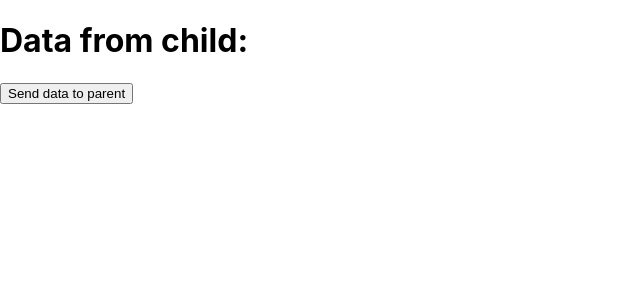
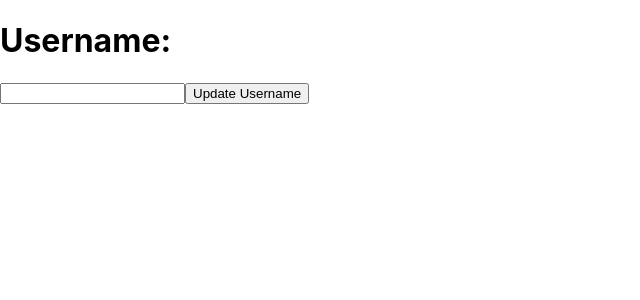
Before and after one commit to Remzo00/ITCamp2-React, a React (Create React App) app: page / in a window 1280 px wide. Shown: the top 300 px of the page, without its empty margins (0-640 px from the left). Built offline with nearby package versions, Linux system fonts and the light colour scheme.

Commit message:
'Prenos podata

```diff
--- a/src/props/child.js
+++ b/src/props/child.js
@@ -1,15 +1,22 @@
-import React from "react";
+import React, {useState} from "react";
 
-const Child = ({onData}) => {
-    const sendDataToParent = () => {
-        const data = 'Hello from child'
-        onData(data)
-    }
-    return(
-        <div>
-            <button onClick={sendDataToParent}>Send data to parent</button>
-        </div>
-    )
+const Child = ({onUsernameChange}) => {
+    const [inputValue, setInputValue] = useState('');
+
+    const handleChange = (event) => {
+      setInputValue(event.target.value);
+    };
+
+    const handleButtonClick = () => {
+      onUsernameChange(inputValue);
+    };
+
+    return (
+      <div>
+        <input type="text" value={inputValue} onChange={handleChange} />
+        <button onClick={handleButtonClick}>Update Username</button>
+      </div>
+    );
 }
 
 export default Child
--- a/src/props/parent.js
+++ b/src/props/parent.js
@@ -2,16 +2,17 @@ import React, { useState } from "react";
 import Child from "./child";
 
 const Parent = () => {
-    const [dataFromChild, setDataFromChild] = useState('')
+    const [username, setUsername] = useState('');
 
-    const handleDataFromChild = (data) => {
-        setDataFromChild(data)
-    }
+  const handleUsernameChange = (newUsername) => {
+    setUsername(newUsername);
+  };
+
 
     return(
         <div>
-            <h1>Data from child: {dataFromChild}</h1>
-            <Child onData={handleDataFromChild} />
+            <h1>Username: {username}</h1>
+            <Child onUsernameChange={handleUsernameChange} />
         </div>
     )
 }
```
